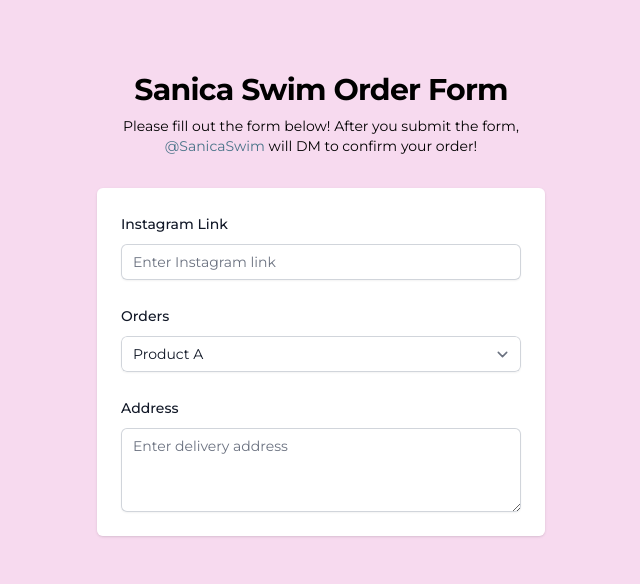
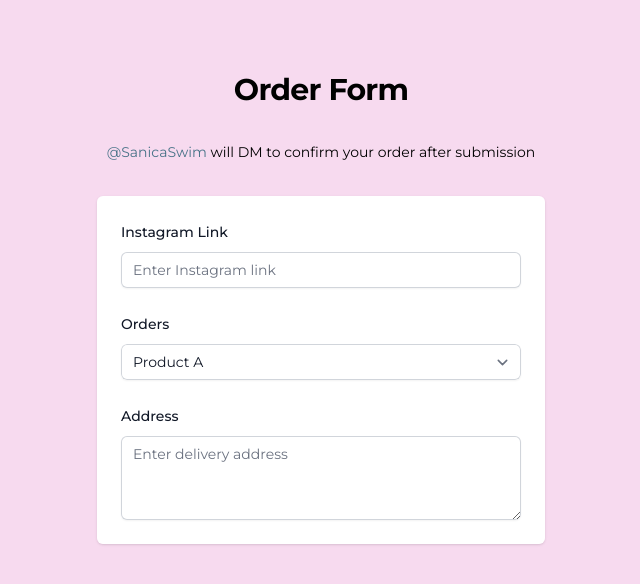
Before and after one commit to MisterMunchkin/sanicaswim-order-form, a Next.js app: page / in a window 1280 px wide. Shown: the top 584 px of the page, without its empty margins (319-959 px from the left). Built offline with nearby package versions, Linux system fonts and the light colour scheme.

Commit message:
updated text of page

```diff
--- a/src/app/page.tsx
+++ b/src/app/page.tsx
@@ -5,9 +5,9 @@
     <main className='flex min-h-full items-center justify-center py-12 px-4 sm:px-6 lg:px-8'>
       <div className="w-full max-w-md space-y-8">
         <div>
-          <h2 className='mt-6 text-center text-3xl font-bold tracking-tight'>Sanica Swim Order Form</h2>
-          <p className='mt-2 text-center text-sm'>
-            Please fill out the form below! After you submit the form, <a target="_blank" href="https://www.instagram.com/sanicaswim/" className="text-ss-blue underline decoration-wavy underline-offset-4 hover:underline hover:decoration-wavy sm:no-underline">@SanicaSwim</a> will DM to confirm your order!
+          <h2 className='mt-6 text-center text-3xl font-bold tracking-tight pb-8'>Order Form</h2>
+          <p className='text-center text-sm leading-6'>
+            <a target="_blank" href="https://www.instagram.com/sanicaswim/" className="text-ss-blue underline decoration-wavy underline-offset-4 hover:underline hover:decoration-wavy sm:no-underline">@SanicaSwim</a> will DM to confirm your order after submission
           </p>
         </div>
 
```
